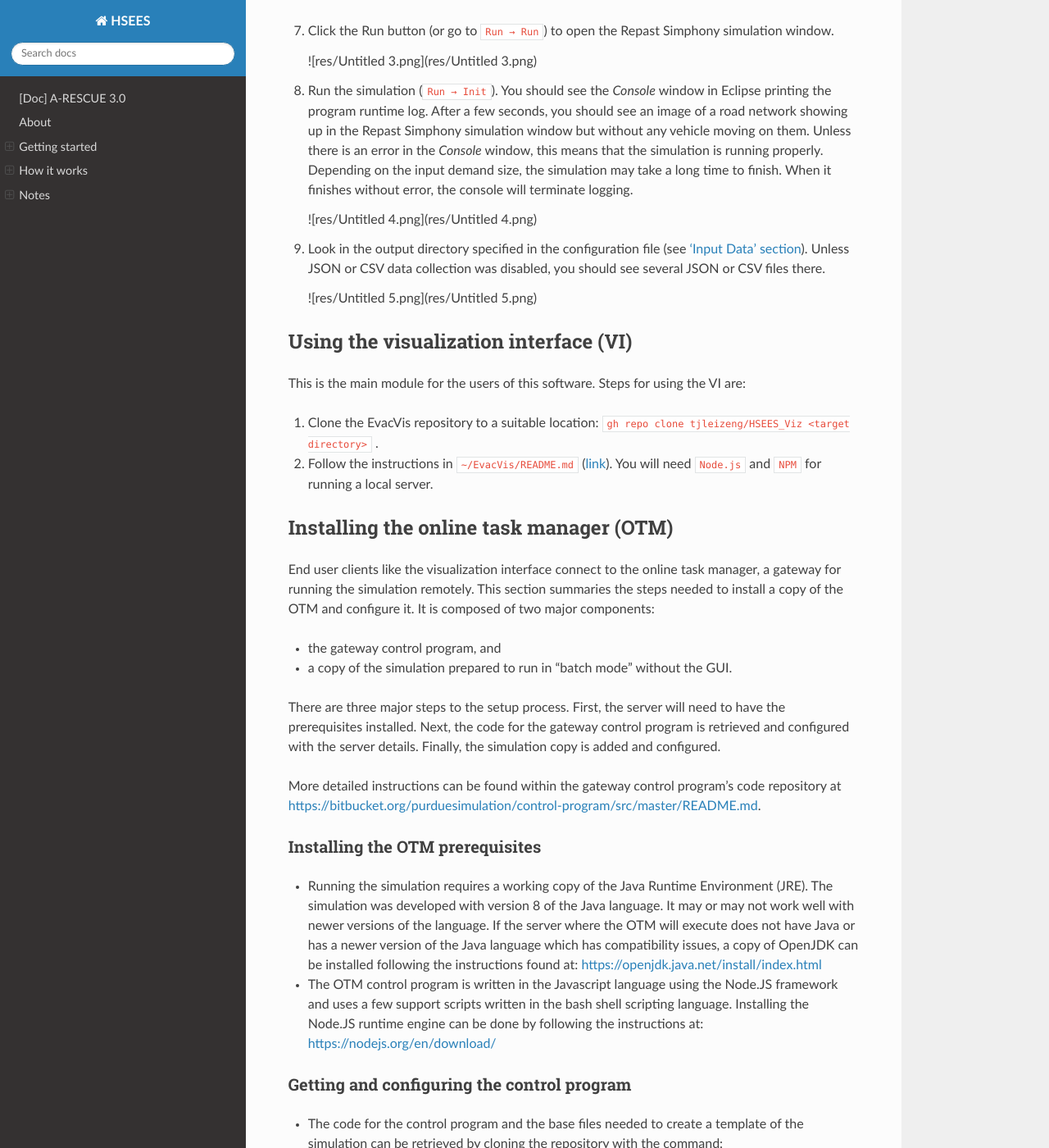
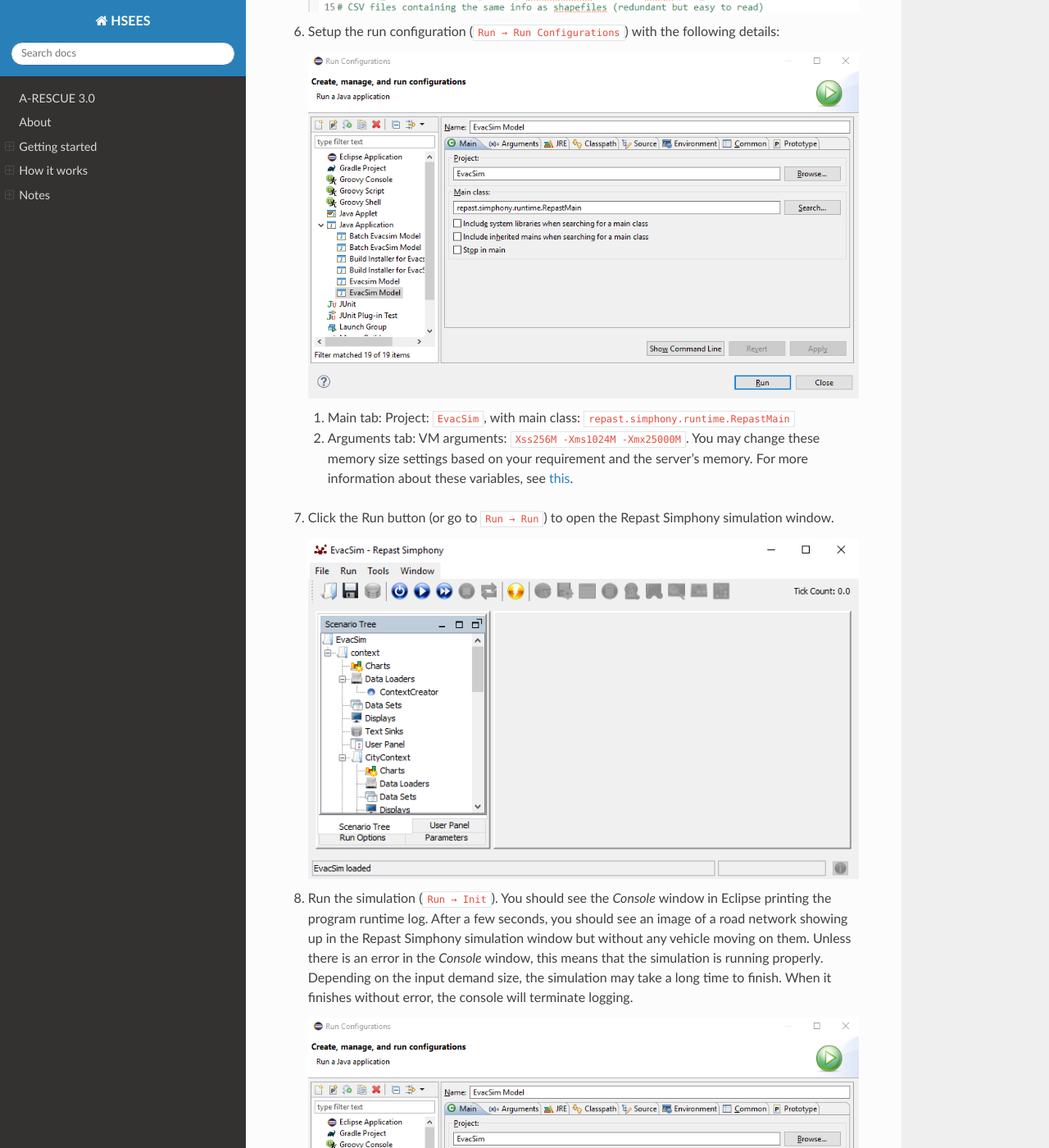
Before and after one commit to umnilab/HSEES_doc, a Sphinx documentation site: the page built from docs/index.md, in a window 1280 px wide and 1400 px high, scrolled down 2087 px. Shown: the whole window at 82% size. Built offline with Sphinx 7.4.7 and the Read the Docs theme 2.0.0, drawn with Linux system fonts in a browser that asks for light colours; some of the changed text lies outside the part shown.

Commit message:
Fixed referencing & formatting issues
- Repaired the image links
- Fixed the table formatting and hyperlink aliases

````diff
--- a/docs/index.md
+++ b/docs/index.md
@@ -1,10 +1,10 @@
-# [Doc] A-RESCUE 3.0
+# A-RESCUE 3.0
 
 # About
 
 A-RESCUE 3.0 is an agent-based road traffic simulator specifically designed for urban hurricane evacuation simulation. It is created as a part of the NSF-funded [Hazard SEES](https://www.nsf.gov/awardsearch/showAward?AWD_ID=1520338) project. The conceptual basis and justification for this simulator are presented in the first two papers: [**Ukkusuri et al. (2017)**](https://doi.org/10.1007/s11067-016-9323-0) (for v1.0) and **[Gehlot et al. (2019)](https://doi.org/10.1061/(ASCE)CP.1943-5487.0000802)** (for v2.0). It is built on [Repast Simphony](https://repast.github.io/repast_simphony.html) 2.6.
 
-![res/image.png](res/image.png)
+![A-RESCUE screenshot dark.png](img/shot-simulator-dark.png)
 
 Screenshot of A-RESCUE 3.0 running a preloaded simulation scenario.
 
@@ -18,35 +18,35 @@
 
 1. Download and install **Eclipse** IDE for Java Developers from [here](http://www.eclipse.org/downloads/packages/release/2021-03/r/eclipse-ide-java-developers).
 2. Install **Repast Simphony** plugin in Eclipse using the instructions provided [here](https://repast.github.io/download.html#update-site-install).
-3. Clone this A-RESCUE repository to a suitable location: `git clone [https://rverma95@bitbucket.org/purduesimulation/evacsim.git](https://rverma95@bitbucket.org/purduesimulation/evacsim.git) <target directory>`.
+3. Clone this A-RESCUE repository to a suitable location: `git clone https://rverma95@bitbucket.org/purduesimulation/evacsim.git <target directory>`.
 4. Load the `EvacSim` project in Eclipse:
     1. Go to `File → Open Projects from File System`
     2. Click on the `Directory` button and select the target directory where you cloned the repository.
     3. Note: Uncheck the `EvacSim/Evacsim` project.
 
-    ![res/Untitled.png](res/Untitled.png)
+    ![Screenshot - Load project in Eclipse window.png](img/shot-eclipse-load-project.png)
 
 5. Modify the inputs according to your need in the configuration file as described in the ['Input Data' section]() below.
 
-    ![res/Untitled 1.png](res/Untitled 1.png)
+    ![Screenshot - Configuration file (data.properties)](img/shot-config-file.png)
 
 6. Setup the run configuration (`Run → Run Configurations`) with the following details:
 
-    ![res/Untitled 2.png](res/Untitled 2.png)
+    ![Screenshot - Eclipse run configuration window](img/shot-eclipse-run-config.png)
 
     1. Main tab: Project: `EvacSim`, with main class: `repast.simphony.runtime.RepastMain`
     2. Arguments tab: VM arguments: `Xss256M -Xms1024M -Xmx25000M`. You may change these memory size settings based on your requirement and the server's memory. For more information about these variables, see [this](https://docs.oracle.com/javase/8/docs/technotes/tools/unix/java.html).
 7. Click the Run button (or go to `Run → Run`) to open the Repast Simphony simulation window.
 
-    ![res/Untitled 3.png](res/Untitled 3.png)
+    ![Screenshot - Run Repast simulation window](img/shot-eclipse-run-repast-project.png)
 
 8. Run the simulation (`Run → Init`). You should see the *Console* window in Eclipse printing the program runtime log. After a few seconds, you should see an image of a road network showing up in the Repast Simphony simulation window but without any vehicle moving on them. Unless there is an error in the *Console* window, this means that the simulation is running properly. Depending on the input demand size, the simulation may take a long time to finish. When it finishes without error, the console will terminate logging.
 
-    ![res/Untitled 4.png](res/Untitled 4.png)
+    ![Screenshot - Run configuration window](img/shot-eclipse-run-config.png)
 
 9. Look in the output directory specified in the configuration file (see ['Input Data' section]()). Unless JSON or CSV data collection was disabled, you should see several JSON or CSV files there.
 
-    ![res/Untitled 5.png](res/Untitled 5.png)
+    ![Screenshot - Simulation output folder](img/shot-sim-output-folder.png)
 
 ## Using the visualization interface (VI)
 
@@ -64,19 +64,19 @@
 
 There are three major steps to the setup process.  First, the server will need to have the prerequisites installed.  Next, the code for the gateway control program is retrieved and configured with the server details.  Finally, the simulation copy is added and configured.
 
-More detailed instructions can be found within the gateway control program's code repository at [https://bitbucket.org/purduesimulation/control-program/src/master/README.md](https://bitbucket.org/purduesimulation/control-program/src/master/README.md).
+More detailed instructions can be found within the gateway control program's code repository at the [Bitbucket repo page](https://bitbucket.org/purduesimulation/control-program/src/master/README.md).
 
 ### Installing the OTM prerequisites
 
-- Running the simulation requires a working copy of the Java Runtime Environment (JRE). The simulation was developed with version 8 of the Java language. It may or may not work well with newer versions of the language. If the server where the OTM will execute does not have Java or has a newer version of the Java language which has compatibility issues, a copy of OpenJDK can be installed following the instructions found at: [https://openjdk.java.net/install/index.html](https://openjdk.java.net/install/index.html)
-- The OTM control program is written in the Javascript language using the Node.JS framework and uses a few support scripts written in the bash shell scripting language. Installing the Node.JS runtime engine can be done by following the instructions at: [https://nodejs.org/en/download/](https://nodejs.org/en/download/)
+- Running the simulation requires a working copy of the Java Runtime Environment (JRE). The simulation was developed with version 8 of the Java language. It may or may not work well with newer versions of the language. If the server where the OTM will execute does not have Java or has a newer version of the Java language which has compatibility issues, a copy of OpenJDK can be installed following the instructions found on the [OpenJDK installation page](https://openjdk.java.net/install/index.html).
+- The OTM control program is written in the Javascript language using the Node.JS framework and uses a few support scripts written in the bash shell scripting language. Installing the Node.JS runtime engine can be done by following the instructions on the [download page](https://nodejs.org/en/download/).
 
 ### Getting and configuring the control program
 
 - The code for the control program and the base files needed to create a template of the simulation can be retrieved by cloning the repository with the command:
 
     ```bash
-    git clone [https://bitbucket.org/purduesimulation/control-program.git](https://bitbucket.org/purduesimulation/control-program.git)
+    git clone https://bitbucket.org/purduesimulation/control-program.git
     ```
 
 - In the cloned repository, the `code` directory holds the Node.js code needed for the control program. It is configured by modifying the values within the `config.js` file. Most values should be left unaltered, but appropriate file paths and URLs specific to the server where this is being installed need to be set for:
@@ -116,7 +116,7 @@
 
 A-RESCUE is based on Repast Simphony's simulation framework where agent and environment objects are stored in "contexts" that then interact with each other. The key components and their interaction as currently implemented in A-RESCUE are shown in the following figure and explained in the subsequent sections.
 
-![res/Untitled 6.png](res/Untitled 6.png)
+![Simulator workflow flowchart](img/flowchart-simulator-workflow.png)
 
 Key components of the simulation framework using A-RESCUE.
 
@@ -153,11 +153,12 @@
 
 The evacuation demand has a very specific file format that the user must provide for the simulator to run properly. For a given scenario, a CSV file needs to be specified for the variable `ACTIVITY_SEQ_CSV` in the configuration file. It has to have two consecutive rows for each trip in the following format:
 
-           UID   Location       Duration
-100000001            23               602
-100000001            19                 -1
-100000002             ...                   ...
-100000002             -4                  0
+| UID       | Location  | Duration  |
+| ---       | ---:      | ---:      |
+| 100000001 | 23        | 602       |
+| 100000001 | 19        | -1        |
+| 100000002 | ...       | ...       |
+| 100000002 | -4        | 0         |
 
 Here, `UID` represents the unique vehicle ID, which must be identical in the pair of rows corresponding to one trip. `Location` on the first and second lines represent the zone ID of the origin and destination zones, respectively. Positive integers represent evacuation demand zones whereas negative integers correspond to shelters. `Duration` on the first line represents the departure time of this vehicle in minutes since the beginning of the simulation period. On the second line, this value is -1 for demand zones and 0 for shelters.
 
@@ -165,9 +166,10 @@
 
 Other than the evacuating vehicles, the simulator also needs to know the free-flow speed of each road in the network which serves as the initial speed values of the roads when there is no vehicle on them. When one/many vehicles arrive(s) on a road, its speed is recalculated at each simulation tick based on those vehicles' space mean speed, so that there is no longer the need for the background speed. This information is to be provided in the following tabular format as a CSV file next to the variable `BT_EVENT_FILE`:
 
-   linkID        FREEFL01      FREEFL02       ...
-100000                   50             52.05       ...
-100001             26.945          28.885       ...
+| linkID    | FREEFL01  | FREEFL02  | ...   |
+| ---       | ---:      | ---:      | ---   |
+| 100000    | 50        | 52.05     | ...   |
+| 100001    | 26.945    | 28.885    | ...   |
 
 Here, each row specifies a road identified with its `linkID` and has its mean hourly free-flow speed in miles per hour for each hour since the beginning of the simulation period. In the case of Jacksonville, this information was obtained from [INRIX Inc.](https://inrix.com/) based on the speed profile of Jacksonville's roads using probe speed data during October 2016.
 
@@ -179,9 +181,10 @@
 
 The list of supply-side events, if any, are to be provided in a CSV file listed next to the variable `EVENT_FILE` and should be in the following format:
 
-startTime       endTime       eventID       roadID       value1       value2
-             0           82800                  1      101210               5          -999
-            ...                   ...                 ...                ...               ...              ...
+| startTime | endTime | eventID | roadID | value1 | value2 |
+| ---: | ---: | ---: | ---: | ---: | ---: |
+| 0 | 82800 | 1 | 101210 | 5 | -999 |
+| ... | ... | ... | ... | ... | ... |
 
 Here, for each event (row), `startTime` and `endTime` respectively represent its starting and ending time in simulation ticks (1 tick = 0.3 second by default). `eventID` is used to distinguish different types of events. In the current implementation, only '1' is used. `roadID` represents the affected road, though this is meant to be more generalizable in the future as the context object ID, which can accommodate lanes and shelters as well. `value1` and `value2` are placeholder variables for the different events. For road closure, `value1` represents the reduced speed of the given road in miles per hour.
 
@@ -311,7 +314,7 @@
 
 A web-based VI is developed to display simulation information. The VI is written using [React](https://reactjs.org/) with layers powered by [Deck.gl](https://deck.gl/). An online demo is available at [https://engineering.purdue.edu/HSEES/EvacVis/](https://engineering.purdue.edu/HSEES/EvacVis/).
 
-![res/Untitled 7.png](res/Untitled 7.png)
+![Screenshot - Visualization interface components](img/shot-viz-interface-components.png)
 
 The VI consists of five components (as shown in the above screenshot):
 
````
Also changed, not shown: docs/img/flowchart-simulator-workflow.png (renamed from docs/res/Untitled 6.png), docs/img/shot-config-file.png (renamed from docs/res/Untitled 1.png), docs/img/shot-eclipse-console.png (renamed from docs/res/Untitled 4.png), docs/img/shot-eclipse-load-project.png (renamed from docs/res/Untitled.png), docs/img/shot-eclipse-run-config.png (renamed from docs/res/Untitled 2.png), docs/img/shot-eclipse-run-repast-project.png (renamed from docs/res/Untitled 3.png), docs/img/shot-sim-output-folder.png (renamed from docs/res/Untitled 5.png), docs/img/shot-simulator-dark.png (renamed from docs/res/image.png), docs/img/shot-viz-interface-components.png (renamed from docs/res/Untitled 7.png).
